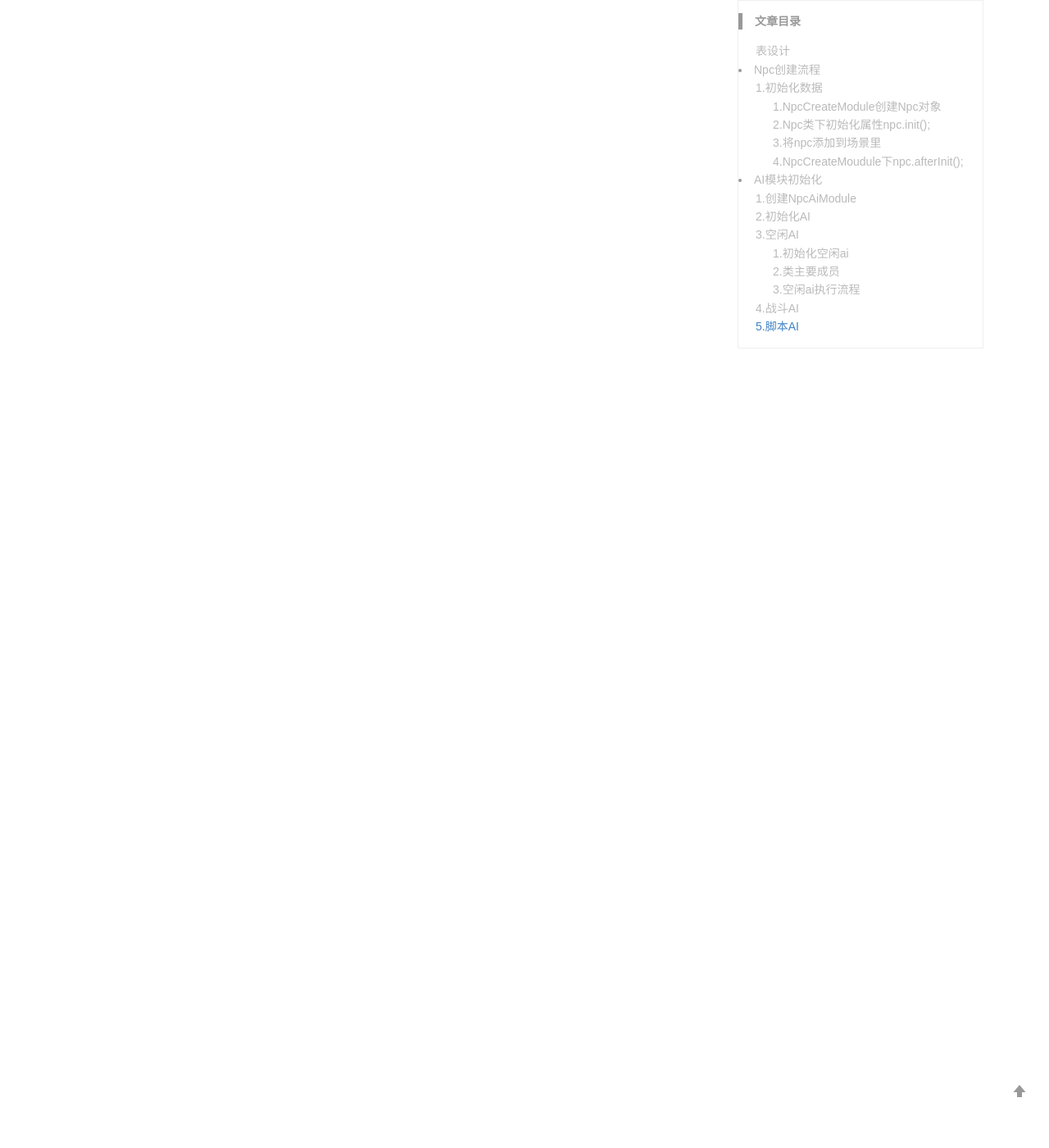
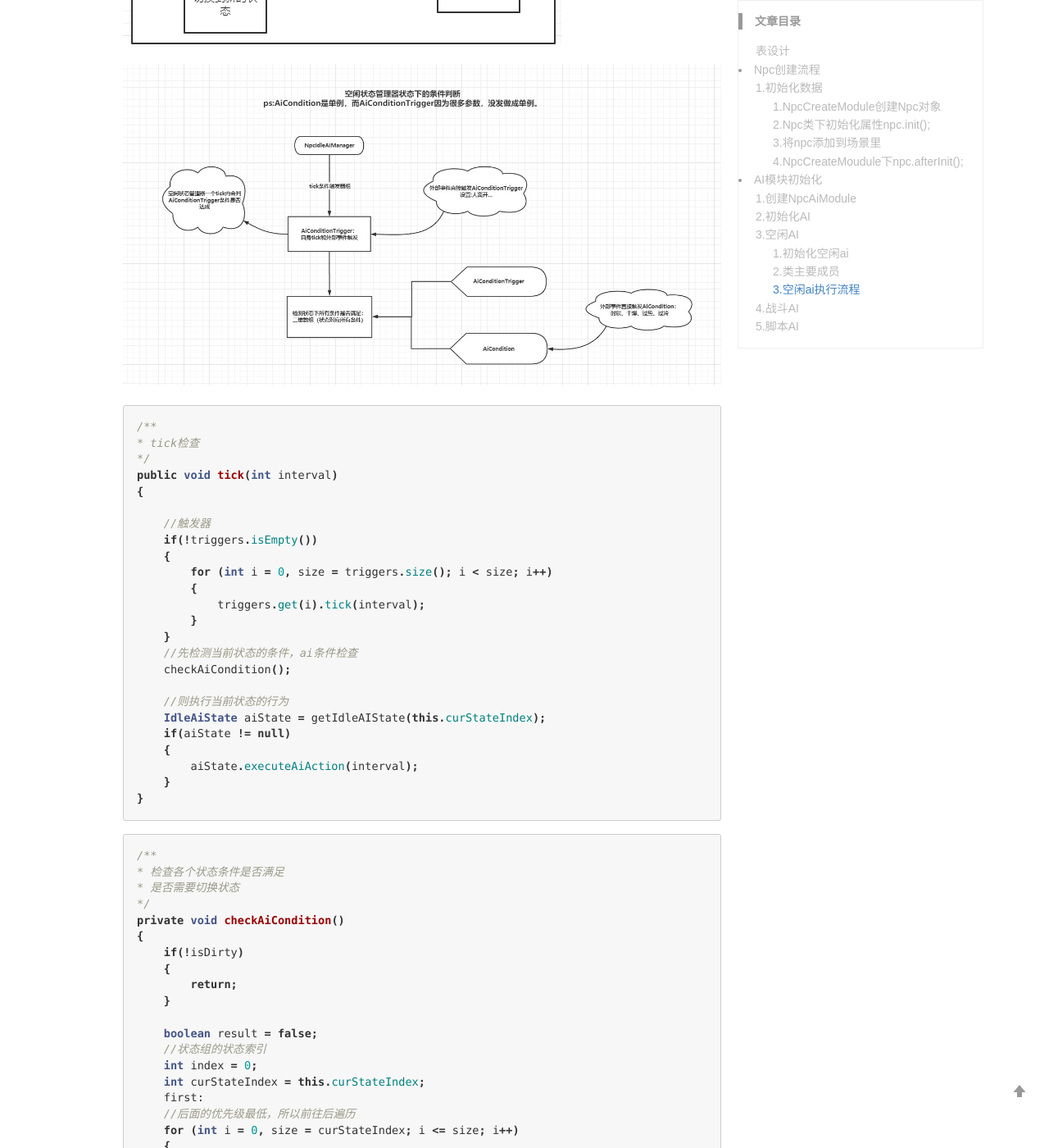
Before and after one commit to lizb0907/lizb0907.github.io, a Jekyll site: the page built from _posts/mmo-game/2020-11-02-NPC-AI.md, in a window 1280 px wide and 1400 px high, scrolled down 13486 px. Shown: the whole window at 82% size. Built offline with Jekyll 4.4.1, drawn with Linux system fonts in a browser that asks for light colours; comment, search, counter and statistics services are not loaded; some of the changed text lies outside the part shown.

Commit message:
update npc ai

````diff
--- a/_posts/mmo-game/2020-11-02-NPC-AI.md
+++ b/_posts/mmo-game/2020-11-02-NPC-AI.md
@@ -412,6 +412,57 @@ eventToCondition事件組，接受外部过来的事件，当事件过来判断
 则做相应变化。
 
 ```java
+//抽象的ai条件触发器
+public abstract class AbstractAiConditionTrigger
+{
+    protected NpcIdleAIManager idleAIManager;
+
+    /**
+     * 状态索引
+     */
+    protected int stateIndex;
+
+    /**
+     * 条件索引
+     */
+    protected int conditionIndex;
+
+    public void tick(int interval)
+    {
+        tickCallback(interval);
+    }
+
+
+    public abstract void tickCallback(int interval);
+
+    /**
+     * 监听器的回调
+     * @param param0
+     * @param param1
+     * @return
+     */
+    public void listenerCall(int param0, int param1)
+    {
+    }
+}
+```
+
+```sh
+条件触发器里主要是：
+1.当前条件触发器属于哪个状态以及哪个条件索引。
+
+2.有tick调用接口，但trigger本身并不进行tick,是由空闲状态管理者统一管理，
+  这么做非常好，可以解决自身tick浪费性能问题。例如多条件的与关系，如果空
+  闲状态管理者tick trigger列表的时候，有一个条件不满足则可以立即跳出，节
+  省性能。目前当条件tirgger满足后，是将对应的二维数组状态标识置为true,空
+  闲状态管理者通过检查二维数组判断当前状态下所有的条件是否都为true来判断是
+  否进入该状态。
+
+3.监听器的回调listenerCall，条件支持了外部事件改变状态，很好的设计，有
+  必要。
+```
+
+```java
 /**
  * NPC空闲ai 状态数据
  */
@@ -478,6 +529,11 @@ public abstract class AbstractAiCondition<E extends AbstractCharacter>
 ```
 提供统一的外部触发事件接口，子类覆写检测条件是否达成。
 
+该条件也是状态下的条件组成一部分，例如上功能和ConditionTrigger有重复，
+
+后来确认后，最主要原因是因为AiCondition是单例，而AiConditionTrigger因为很多参数，没发做成
+
+单例，所以单独出来的一个AiCondition概念。
 ```java
 //行为
 public abstract class AbstractAiAction<T extends AbstractCharacter> implements Reusable
@@ -500,10 +556,17 @@ public abstract class AbstractAiAction<T extends AbstractCharacter> implements R
 
     }
 
+      /**
+     * 打断行为
+     */
+    protected AbstractAiAction breakAction;
+
 
 }
 ```
-行为分为持续性行为和立即行为!!
+行为分为持续性行为和立即行为!! 如果当前状态被打断，则需要打断当前行为，当前行为需要做一些
+
+事情（例如：移动那么需要停止），同时需要根据配置执行打断要做的行为。
 
 ```sh
 总结:
@@ -512,12 +575,111 @@ public abstract class AbstractAiAction<T extends AbstractCharacter> implements R
 
 状态机管理器：管理所有状态，同时注册所有事件。外部触发的事件，都是由状态机管理先接受然后派发
              到对应状态。
+             状态机管理器下注册的事件目前有两种：ConditionTrigger和AiCondition。
 
-状态：注册自己关心的事件，管理所有条件和行为。
+状态：注册自己关心的事件，管理所有条件和行为。条件是ConditionTrigger和AiCondition都满足了才能
+     切为当前状态。
+
+事件：如果是会动态变化的事件，例如：天气,  这种的事件都是基于外部事件立即触发的，即使天气改变了
+     也是外部立即触发过来，然后状态机管理器统一tick的时候，会检测条件在当前时刻是否满足，所以可
+     以解决动态变化事件问题。
 ```
 
 #### 3.空闲ai执行流程
 
+![](/images/posts/mmo_game/npc_ai/2.png)
+
+![](/images/posts/mmo_game/npc_ai/3.jpg)
+
+```java
+/**
+* tick检查
+*/
+public void tick(int interval)
+{
+
+    //触发器
+    if(!triggers.isEmpty())
+    {
+        for (int i = 0, size = triggers.size(); i < size; i++)
+        {
+            triggers.get(i).tick(interval);
+        }
+    }
+    //先检测当前状态的条件，ai条件检查
+    checkAiCondition();
+
+    //则执行当前状态的行为
+    IdleAiState aiState = getIdleAIState(this.curStateIndex);
+    if(aiState != null)
+    {
+        aiState.executeAiAction(interval);
+    }
+}
+```
+
+```java
+/**
+* 检查各个状态条件是否满足
+* 是否需要切换状态
+*/
+private void checkAiCondition()
+{
+    if(!isDirty)
+    {
+        return;
+    }
+
+    boolean result = false;
+    //状态组的状态索引
+    int index = 0;
+    int curStateIndex = this.curStateIndex;
+    first:
+    //后面的优先级最低，所以前往后遍历
+    for (int i = 0, size = curStateIndex; i <= size; i++)
+    {
+        boolean[] condition = conditions[i];
+        //只有有一个条件不满足则会跳出到first点
+        for (int j = 0, length = condition.length; j < length; j++)
+        {
+            if(!condition[j])
+            {
+                continue first;
+            }
+        }
+        //一个状态下的所有条件达成则可以跳出，因为前面的优先级比较高
+        result = true;
+        index = i;
+        break;
+    }
+    if(result)
+    {
+        //状态条件满足
+        //（因为状态组是后面的优先级更低，所以当前状态索引从length - 1开始）
+        if(index < curStateIndex)
+        {
+            //执行下一状态
+            executeNextState(index);
+        }
+    }
+    //所有条件不满足，并且当前不是初始状态，那么需要切换初始状态
+    else if(curStateIndex != (aiStates.length-1))
+    {
+        //所有条件都未不满足，切换到第一个行为
+        resetState();
+    }
+    isDirty = false;
+}
+```
+
+```java
+//则执行当前状态的行为
+IdleAiState aiState = getIdleAIState(this.curStateIndex);
+if(aiState != null)
+{
+    aiState.executeAiAction(interval);
+}
+```
 
 ### 4.战斗AI
 
````
Also changed, not shown: _posts/netty/2020-11-02-Netty-Base.md (+8 -0 lines), images/posts/mmo_game/npc_ai/2.png (added), images/posts/mmo_game/npc_ai/3.jpg (added).
